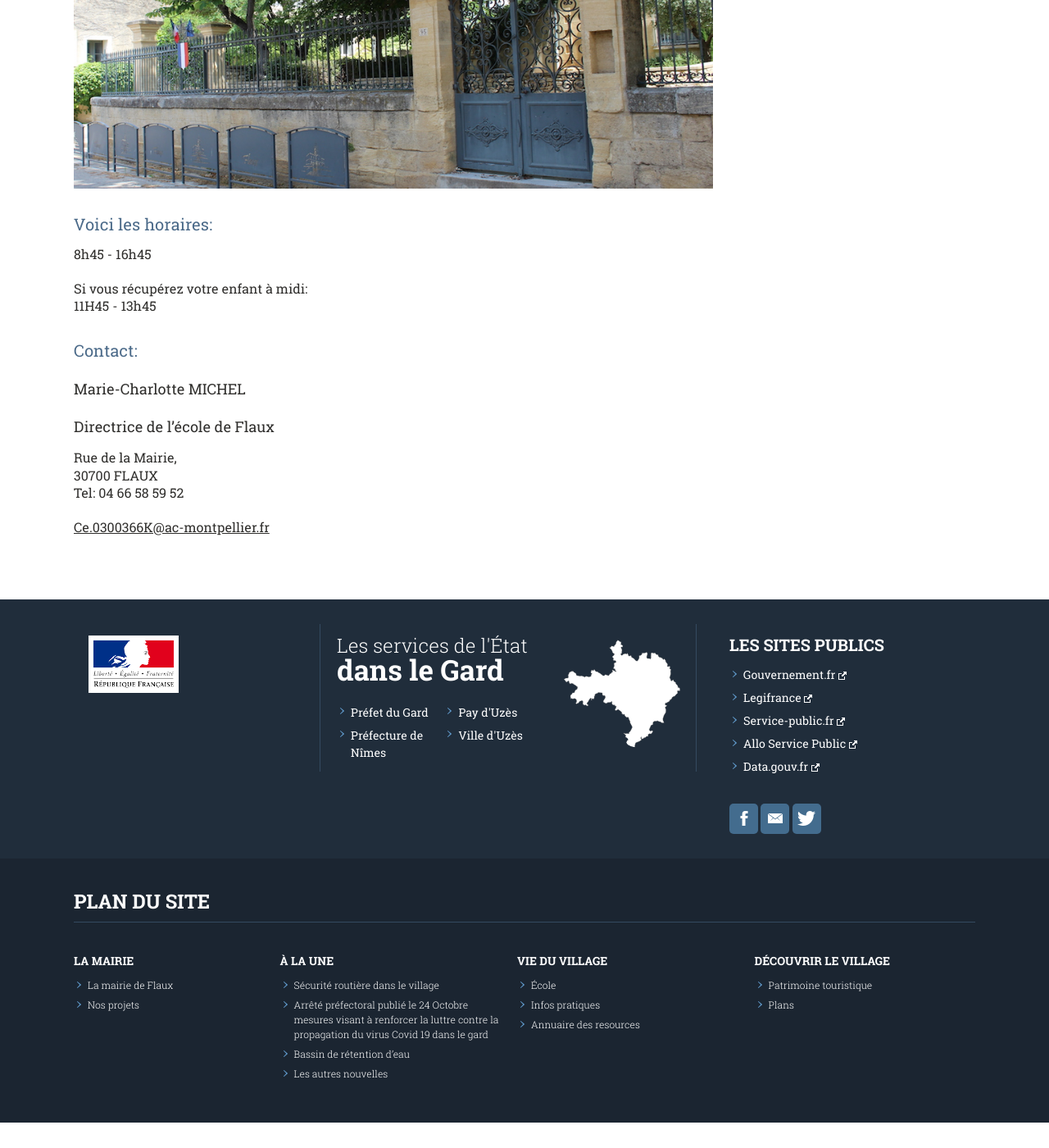
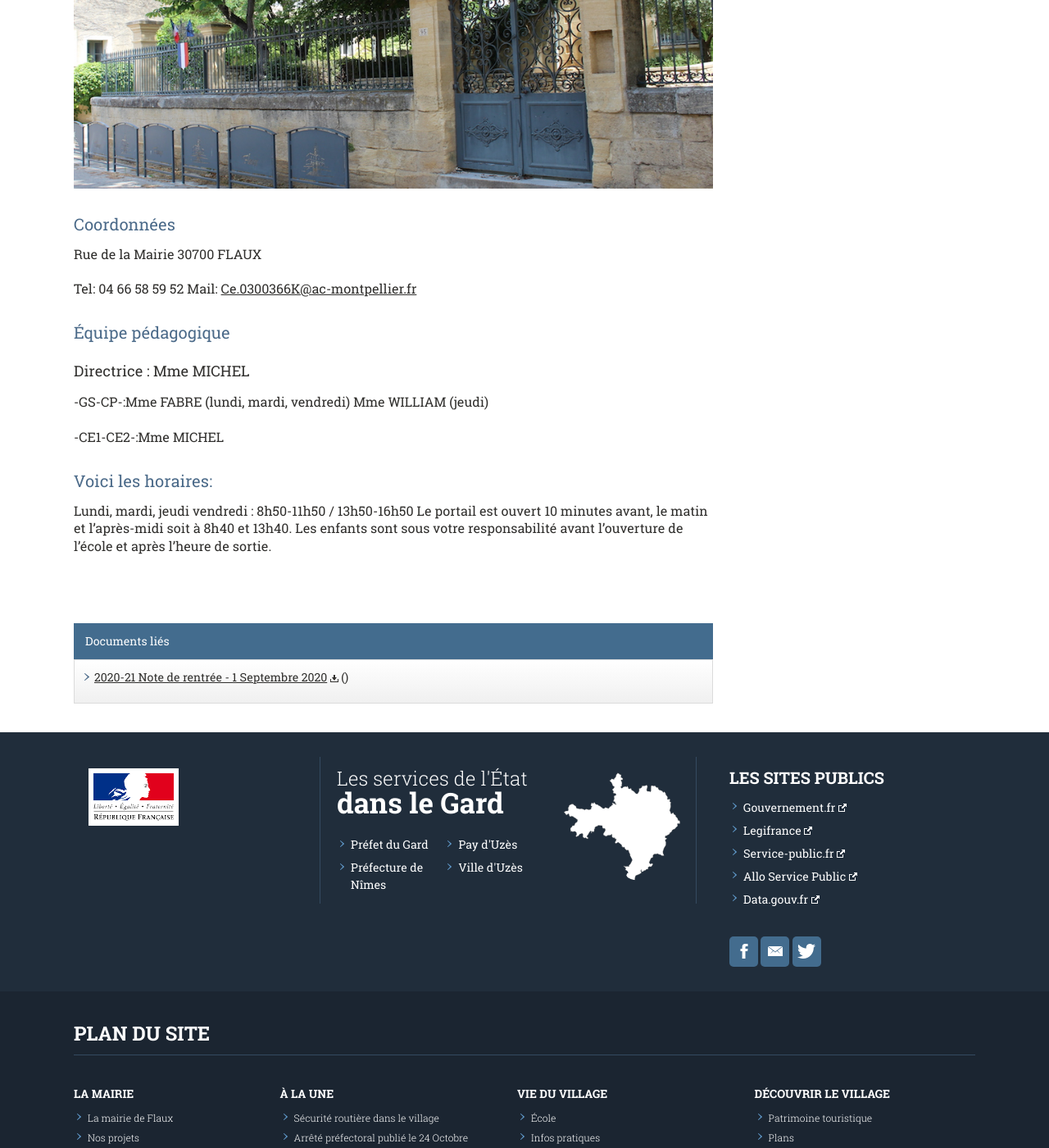
Before and after one commit to Flaux-Village/flaux-village.github.io, a Jekyll site: the page built from ecole.md, in a window 1280 px wide and 1400 px high, scrolled down 612 px. Shown: the whole window at 82% size. Built offline with Jekyll 4.4.1, drawn with Linux system fonts in a browser that asks for light colours; our own code applies the rules of GitHub Pages for plain Markdown files; before the commit the page ends 1981 px from its top, so only the background shows below that.

Commit message:
Update ecole.md

```diff
--- a/ecole.md
+++ b/ecole.md
@@ -13,22 +13,32 @@ menu_secondaire:
   addresse: /orgscolaire.html
 - titre: Règlement intérieur des écoles
   addresse: /reglementscol.html
+
+documents:
+- fiche: 2020-21 Note de rentrée
+  date_texte: 1 Septembre 2020
+  addresse: /assets/documents/2020-21_NOTE-DE-RENTREE.docx
 ---
+
+## Coordonnées
+
+Rue de la Mairie
+30700 FLAUX
+
+Tel: 04 66 58 59 52
+Mail: <Ce.0300366K@ac-montpellier.fr>
+
+## Équipe pédagogique
+
+### Directrice : Mme MICHEL
+
+-GS-CP-:Mme FABRE (lundi, mardi, vendredi)
+        Mme WILLIAM (jeudi)
+
+-CE1-CE2-:Mme MICHEL
+
 ## Voici les horaires:
 
-8h45 - 16h45<br/>
-
-Si vous récupérez votre enfant à midi:<br/>
-11H45 - 13h45
-
-## Contact:
-
-### Marie-Charlotte MICHEL
-
-### Directrice de l'école de Flaux
-
-Rue de la Mairie,<br/>
-30700 FLAUX<br/>
-Tel: 04 66 58 59 52<br/>
-
-<Ce.0300366K@ac-montpellier.fr>
+Lundi, mardi, jeudi vendredi : 8h50-11h50 / 13h50-16h50
+Le portail est ouvert 10 minutes avant, le matin et l’après-midi soit à 8h40 et 13h40.
+Les enfants sont sous votre responsabilité avant l’ouverture de l’école et après l’heure de sortie.
```
